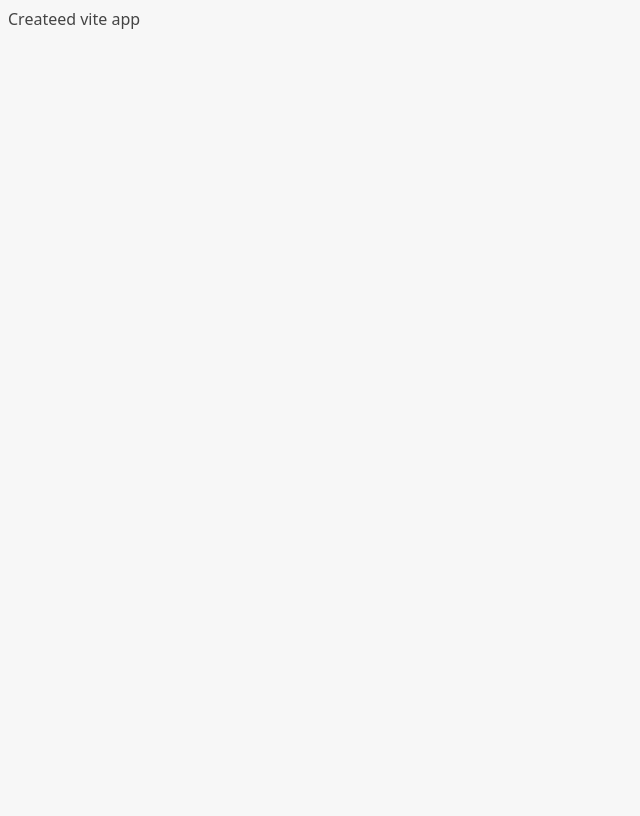
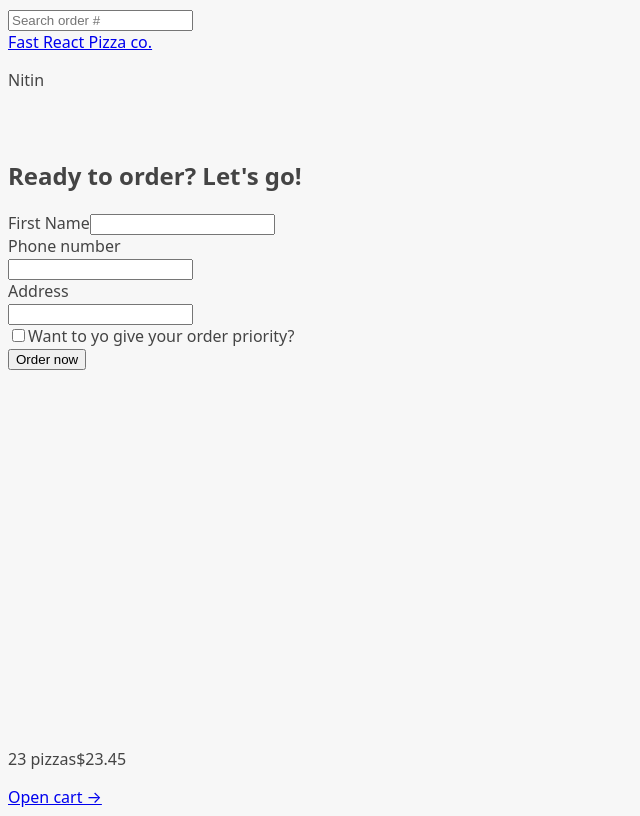
Before and after one commit to CodingStreak12/fast-react-pizza, a React (Vite) app: page /order/new in a window 1280 px wide. Shown: the whole page, without its empty margins (0-640 px from the left). Built offline with nearby package versions, Linux system fonts and the light colour scheme.

Commit message:
completed

```diff
--- a/src/App.jsx
+++ b/src/App.jsx
@@ -1,5 +1,44 @@
+import { RouterProvider, createBrowserRouter } from "react-router-dom";
+import Error from "./ui/Error";
+import Home from "./ui/Home";
+import Menu, { loader as menuLoader } from "./features/menu/Menu";
+
+import Cart from "./features/cart/Cart";
+import CreateOrder, {
+  action as createOrderAction,
+} from "./features/order/CreateOrder";
+import Order, { loader as orderLoader } from "./features/order/Order";
+import AppLayout from "./ui/AppLayout";
+
+const router = createBrowserRouter([
+  {
+    element: <AppLayout />,
+    errorElement: <Error />,
+    children: [
+      { path: "/", element: <Home /> },
+      {
+        path: "menu",
+        element: <Menu />,
+        loader: menuLoader,
+        errorElement: <Error />,
+      },
+      { path: "cart", element: <Cart /> },
+      {
+        path: "order/new",
+        element: <CreateOrder />,
+        action: createOrderAction,
+      },
+      {
+        path: "order/:orderid",
+        element: <Order />,
+        loader: orderLoader,
+        errorElement: <Error />,
+      },
+    ],
+  },
+]);
 function App() {
-  return <div>Createed vite app</div>;
+  return <RouterProvider router={router} />;
 }
 
 export default App;
--- a/src/features/cart/CartOverview.jsx
+++ b/src/features/cart/CartOverview.jsx
@@ -1,3 +1,5 @@
+import { Link } from "react-router-dom";
+
 function CartOverview() {
   return (
     <div>
@@ -5,7 +7,7 @@ function CartOverview() {
         <span>23 pizzas</span>
         <span>$23.45</span>
       </p>
-      <a href="#">Open cart &rarr;</a>
+      <Link to="cart">Open cart &rarr;</Link>
     </div>
   );
 }
--- a/src/features/menu/Menu.jsx
+++ b/src/features/menu/Menu.jsx
@@ -1,5 +1,19 @@
+import { getMenu } from "../../services/apiRestaurant";
+import MenuItem from "./MenuItem";
+import { useLoaderData } from "react-router-dom";
 function Menu() {
-  return <h1>Menu</h1>;
+  const menu = useLoaderData();
+  return (
+    <ul>
+      {menu.map((pizza) => (
+        <MenuItem pizza={pizza} key={pizza.id} />
+      ))}
+    </ul>
+  );
 }
 
+export async function loader() {
+  const menu = await getMenu();
+  return menu;
+}
 export default Menu;
--- a/src/features/order/CreateOrder.jsx
+++ b/src/features/order/CreateOrder.jsx
@@ -1,4 +1,5 @@
-import { useState } from "react";
+import { createOrder } from "../../services/apiRestaurant";
+import { Form, redirect } from "react-router-dom";
 
 // https://uibakery.io/regex-library/phone-number
 const isValidPhone = (str) =>
@@ -36,9 +37,9 @@ function CreateOrder() {
 
   return (
     <div>
-      <h2>Ready to order? Let's go!</h2>
+      <h2>Ready to order? Let&apos;s go!</h2>
 
-      <form>
+      <Form method="POST">
         <div>
           <label>First Name</label>
           <input type="text" name="customer" required />
@@ -70,11 +71,26 @@ function CreateOrder() {
         </div>
 
         <div>
+          <input type="hidden" name="cart" value={JSON.stringify(cart)} />
           <button>Order now</button>
         </div>
-      </form>
+      </Form>
     </div>
   );
 }
 
+export async function action({ request }) {
+  const formData = await request.formData();
+  const data = Object.fromEntries(formData);
+
+  const order = {
+    ...data,
+    cart: JSON.parse(data.cart),
+    priority: data.priority === "on",
+  };
+  const newOrder = await createOrder(order);
+
+  return redirect();
+}
+
 export default CreateOrder;
--- a/src/features/order/Order.jsx
+++ b/src/features/order/Order.jsx
@@ -1,4 +1,6 @@
 // Test ID: IIDSAT
+import { useLoaderData } from "react-router-dom";
+import { getOrder } from "../../services/apiRestaurant";
 
 import {
   calcMinutesLeft,
@@ -6,42 +8,8 @@ import {
   formatDate,
 } from "../../utils/helpers";
 
-const order = {
-  id: "ABCDEF",
-  customer: "Jonas",
-  phone: "123456789",
-  address: "Arroios, Lisbon , Portugal",
-  priority: true,
-  estimatedDelivery: "2027-04-25T10:00:00",
-  cart: [
-    {
-      pizzaId: 7,
-      name: "Napoli",
-      quantity: 3,
-      unitPrice: 16,
-      totalPrice: 48,
-    },
-    {
-      pizzaId: 5,
-      name: "Diavola",
-      quantity: 2,
-      unitPrice: 16,
-      totalPrice: 32,
-    },
-    {
-      pizzaId: 3,
-      name: "Romana",
-      quantity: 1,
-      unitPrice: 15,
-      totalPrice: 15,
-    },
-  ],
-  position: "-9.000,38.000",
-  orderPrice: 95,
-  priorityPrice: 19,
-};
-
 function Order() {
+  const order = useLoaderData();
   // Everyone can search for all orders, so for privacy reasons we're gonna gonna exclude names or address, these are only for the restaurant staff
   const {
     id,
@@ -83,4 +51,8 @@ function Order() {
   );
 }
 
+export async function loader({ params }) {
+  const order = await getOrder(params.orderid);
+  return order;
+}
 export default Order;
--- /dev/null
+++ b/src/features/order/SearchOrder.jsx
@@ -0,0 +1,26 @@
+import { useState } from "react";
+import { useNavigate } from "react-router-dom";
+
+function SearchOrder() {
+  const [query, setQuery] = useState("");
+  const navigate = useNavigate();
+
+  function handleSubmit(e) {
+    e.preventDefault();
+    if (!query) return;
+
+    navigate(`/order/${query}`);
+    setQuery("");
+  }
+  return (
+    <form onSubmit={(e) => handleSubmit(e)}>
+      <input
+        placeholder="Search order #"
+        value={query}
+        onChange={(e) => setQuery(e.target.value)}
+      ></input>
+    </form>
+  );
+}
+
+export default SearchOrder;
--- /dev/null
+++ b/src/ui/AppLayout.jsx
@@ -0,0 +1,23 @@
+import Header from "./Header";
+import CartOverview from "../features/cart/CartOverview";
+import { Outlet, useNavigation } from "react-router-dom";
+import Loader from "./Loader";
+
+function AppLayout() {
+  const navigation = useNavigation();
+  const isLoading = navigation.state === "loading";
+  return (
+    <div className="layout">
+      {isLoading && <Loader />}
+      <Header />
+
+      <main>
+        <Outlet />
+      </main>
+
+      <CartOverview />
+    </div>
+  );
+}
+
+export default AppLayout;
--- a/src/ui/Error.jsx
+++ b/src/ui/Error.jsx
@@ -1,13 +1,21 @@
-import { useNavigate } from 'react-router-dom';
+import { useNavigate, useRouteError } from "react-router-dom";
 
 function NotFound() {
   const navigate = useNavigate();
+  const error = useRouteError();
+  console.log(error);
 
   return (
     <div>
       <h1>Something went wrong 😢</h1>
-      <p>%MESSAGE%</p>
-      <button onClick={() => navigate(-1)}>&larr; Go back</button>
+      <p>{error.data || error.message}</p>
+      <button
+        onClick={() => {
+          navigate(-1);
+        }}
+      >
+        &larr; Go back
+      </button>
     </div>
   );
 }
--- /dev/null
+++ b/src/ui/Header.jsx
@@ -0,0 +1,14 @@
+import { Link } from "react-router-dom";
+import SearchOrder from "../features/order/SearchOrder";
+
+function Header() {
+  return (
+    <header>
+      <SearchOrder />
+      <Link to="/">Fast React Pizza co.</Link>
+      <p>Nitin</p>
+    </header>
+  );
+}
+
+export default Header;
--- /dev/null
+++ b/src/ui/Loader.jsx
@@ -0,0 +1,5 @@
+function Loader() {
+  return <div className="loader"></div>;
+}
+
+export default Loader;
```
Also changed, not shown: src/services/apiRestaurant.js (+8 -8 lines).
